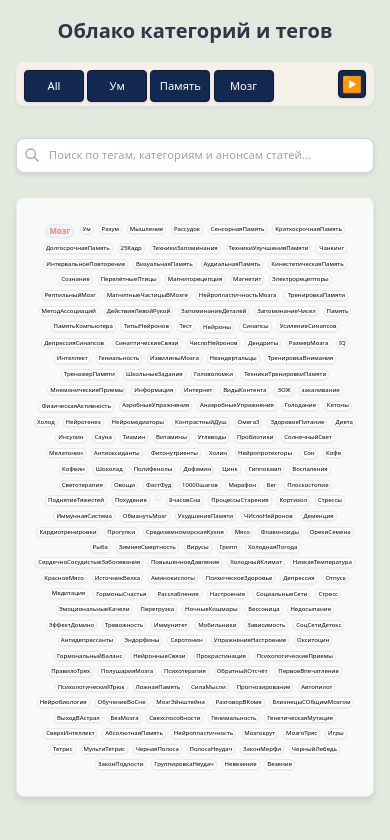
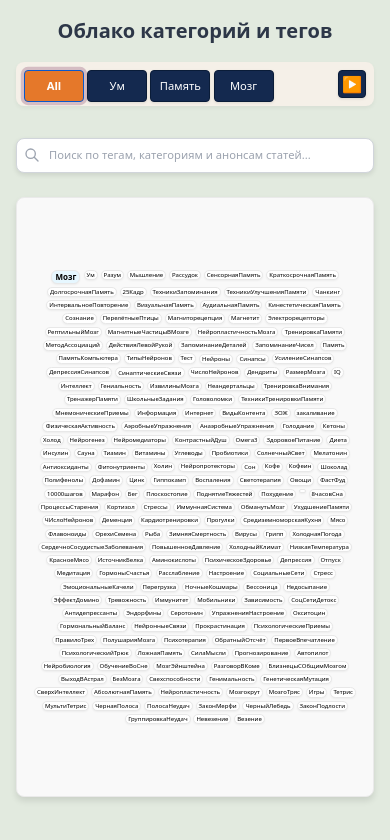
Before and after one commit to shaula-hub/tagcloud, a React (Vite) app: page / in a window 390 px wide. Shown: the top 840 px of the page. Built offline with nearby package versions, Linux system fonts and the light colour scheme.

Commit message:
Corrections 6 for mobiles

```diff
--- a/src/components/TagCloud.css
+++ b/src/components/TagCloud.css
@@ -9,17 +9,7 @@
     --color-border: #E2E8F0;       /* Light Gray */
   }
 
-  .tag-cloud-container {
-    background-color: var(--color-background);
-    min-height: 100vh;
-  }
-
-  .tag-cloud-title {
-    color: var(--color-text-primary);
-    font-weight: bold;
-  }
-
-  .back-button {
+  back-button {
     color: var(--color-primary);
     transition: color 0.2s;
   }
@@ -48,12 +38,18 @@
   }
 
   .category-button:hover {
-    background-color: #e8e8e8;
+    background-color: var(--color-accent) !important;
+    color: #130531 !important;
   }
 
   .category-button.active {
-    background-color: #e6f7ff;
-    box-shadow: 0 1px 3px rgba(0, 0, 0, 0.15);
+    background-color: #e5782a !important;
+    box-shadow: 0 1px 3px rgba(136, 43, 114, 0.15);
+    /* background-color: var(--color-accent); */
+    border-color: #0a58ca !important;
+    color: white !important;
+    font-weight: bold;
+    box-shadow: 0 0 0 0.2rem rgba(115, 36, 83, 0.25) !important;
   }
 
   .scroll-button {
@@ -121,7 +117,7 @@
       overflow-x: auto;
       scrollbar-width: none; /* Firefox */
       -ms-overflow-style: none; /* IE and Edge */
-      padding-bottom: 4px;
+      padding-bottom: 2px;
     }
 
     .categories-container::-webkit-scrollbar {
@@ -171,35 +167,6 @@
       opacity: 0.7;
       transform: scale(0.98);
     }
-  }
-
-  .tag-cloud-bubble {
-    display: flex;
-    flex-wrap: wrap;
-    gap: 6px;
-    justify-content: center;
-    align-items: center;
-    align-content: center;
-  }
-
-  .tag-item {
-    padding: 0.2em 0.4em;
-    margin: 0.1em;
-    line-height: 1.2;
-    border-radius: 12px;
-    box-shadow: 0 1px 3px rgba(0, 0, 0, 0.1);
-    white-space: nowrap;
-  }
-
-  .tag-item:hover {
-    transform: scale(1.1);
-    color: var(--color-accent); /* Coral on hover for all tags */
-  }
-
-  /* Only the largest tags (highest count) are coral */
-  .tag-item.large {
-    color: var(--color-accent);
-    font-weight: 600; /* Slightly bolder */
   }
 
   .article-card {
@@ -268,13 +235,55 @@
     font-style: italic;
   }
 
+  .tag-item {
+    box-shadow: 0 1px 3px rgba(0, 0, 0, 0.1);
+    white-space: nowrap;
+    display: flex;
+    justify-content: center;
+    align-items: center;
+    align-content: center;
 
-  .tag-cloud-container {
-    width: 100%;
-    position: relative;
+    display: inline-block;
+    background: white;
+    box-shadow: 0 2px 4px rgba(0, 0, 0, 0.1);
+    cursor: pointer;
+    transition: all 0.2s ease;
+    border: 1px solid #e1e4e8;
+    white-space: nowrap;
+    overflow: hidden;
+
+    flex-wrap: wrap;
+    gap: 2px;
+    padding: 0.2em 0.4em !important;
+    margin: 0.1em !important;
+    border-radius: 6px !important;
+    line-height: 1.05 !important;
+    /*  text-overflow: ellipsis;  */
+    /*   max-width: 120px !important; */
+  }
+
+  .tag-item:hover {
+    transform: scale(1.05);
+    box-shadow: 0 4px 8px rgba(0, 0, 0, 0.15);
+    color: var(--color-accent); /* Coral on hover for all tags */
+  }
+
+  .tag-item.large {
+    font-weight: bold;
+    background: #e6f7ff;
+    border-color: #91d5ff;
+    font-weight: 600; /* Slightly bolder */
+  /* Only the largest tags (highest count) are coral */
+  /*     color: var(--color-accent); */
   }
 
   .tag-cloud-bubble {
+    display: flex;
+    flex-wrap: wrap;
+    gap: 2px;
+    justify-content: center;
+    align-items: center;
+    align-content: center;
     background: #f8f9fa;
     border-radius: 16px;
     box-shadow: 0 4px 6px rgba(0, 0, 0, 0.1);
@@ -285,44 +294,24 @@
     border: 1px solid #e1e4e8;
   }
 
-  .tag-item {
-    display: inline-block;
-    margin: 0.4em;
-    padding: 0.3em 0.6em;
-    background: white;
-    border-radius: 30px;
-    box-shadow: 0 2px 4px rgba(0, 0, 0, 0.1);
-    cursor: pointer;
-    transition: all 0.2s ease;
-    border: 1px solid #e1e4e8;
-    max-width: 150px;
-    white-space: nowrap;
-    overflow: hidden;
-    text-overflow: ellipsis;
+  .tag-cloud-bubble {
+    padding: 1rem !important;
+    gap: 2px !important;
   }
 
-  .tag-item:hover {
-    transform: scale(1.05);
-    box-shadow: 0 4px 8px rgba(0, 0, 0, 0.15);
+  .tag-cloud-container {
+    width: 100%;
+    position: relative;
   }
 
-  .tag-item.large {
-    font-weight: bold;
-    background: #e6f7ff;
-    border-color: #91d5ff;
+  .tag-cloud-container {
+    background-color: var(--color-background);
+    min-height: 100vh;
   }
 
-  .tag-cloud-bubble {
-    padding: 1rem !important;
-    gap: 4px !important;
-  }
-
-  .tag-item {
-    padding: 0.2em 0.4em !important;
-    margin: 0.1em !important;
-    border-radius: 12px !important;
-    line-height: 1.1 !important;
-    max-width: 120px !important;
+  .tag-cloud-title {
+    color: var(--color-text-primary);
+    font-weight: bold;
   }
 
   .search-container {
--- a/src/components/tagcloud.jsx
+++ b/src/components/tagcloud.jsx
@@ -110,8 +110,12 @@ const TagCloud = ({ channelId = 'wowmind' }) => {
     const updateFn = () => {
       if (category === 'All') {
         setFilteredArticles(articles);
-        // Update tag cloud with all tags
-        setCategoryTags(allTags);
+
+        // Add filter for "All" category to remove low-frequency tags
+        const filteredAllTags = allTags.filter(tag => tag.count >= 2);
+
+        // Update tag cloud with filtered tags
+        setCategoryTags(filteredAllTags);
       } else {
         const filtered = articles.filter(article =>
           article.categories.includes(category)
```
